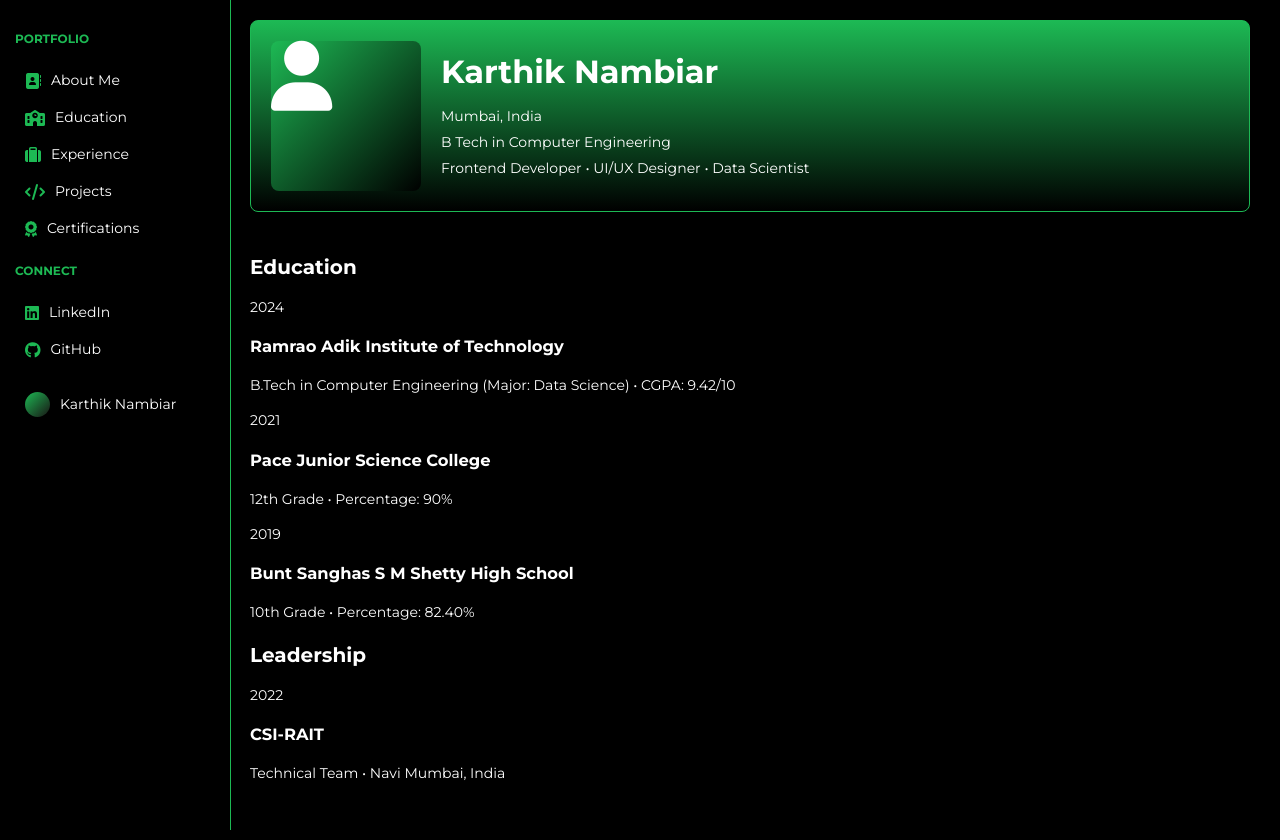
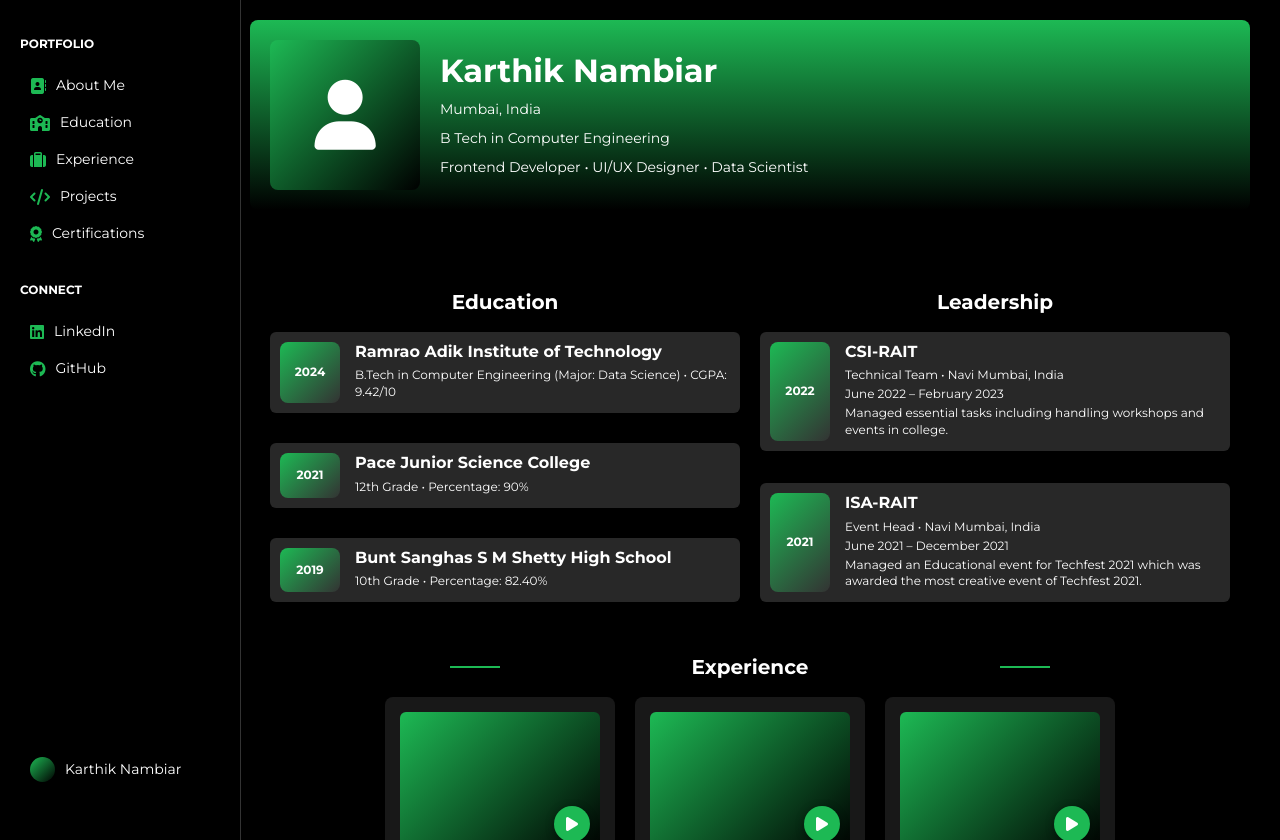
Before and after one commit to Karthik2370/spotify-portfolio, a React (Vite) app: page / in a window 1280 px wide. Before the commit the page ends 800 px from the top, so only its background shows below. Built offline with nearby package versions, Linux system fonts and the light colour scheme.

Commit message:
Add files via upload

```diff
--- a/src/styles/MainContent.css
+++ b/src/styles/MainContent.css
@@ -4,20 +4,18 @@
   padding: 20px 30px;
   flex: 1;
   overflow-y: auto;
-  background: #000000; /* Black background */
-  padding-bottom: 80px;
-  box-shadow: inset 0 0 10px rgba(0, 0, 0, 0.5);
+  background: #000000;
+  min-height: 100vh;
+  -ms-overflow-style: none;
+  scrollbar-width: none;
+}
+
+.main-content::-webkit-scrollbar {
+  display: none;
 }
 
 section {
   margin-bottom: 30px;
-}
-
-section h2 {
-  font-size: 20px;
-  font-weight: 700;
-  color: white; /* White text */
-  margin-bottom: 15px;
 }
 
 /* About Me Section */
@@ -29,78 +27,184 @@ section h2 {
   display: flex;
   align-items: center;
   gap: 20px;
-  background: linear-gradient(180deg, #1DB954 0%, #000000 100%); /* Improved gradient */
+  background: linear-gradient(180deg, #1DB954 0%, #000000 100%);
   padding: 20px;
   border-radius: 8px;
-  border: 1px solid #1DB954; /* Green border */
+  transition: transform 0.3s ease;
+}
+
+.about-header:hover {
+  transform: scale(1.02);
 }
 
 .about-image {
   width: 150px;
   height: 150px;
-  background: linear-gradient(135deg, #1DB954 0%, #000000 100%); /* Adjusted gradient */
+  background: linear-gradient(135deg, #1DB954 0%, #000000 100%);
   border-radius: 8px;
+  display: flex;
+  align-items: center;
+  justify-content: center;
+  color: white;
+}
+
+.about-details {
+  display: flex;
+  flex-direction: column;
+  gap: 8px;
 }
 
 .about-details h1 {
   font-size: 32px;
   font-weight: 700;
   color: white;
-  margin: 0 0 10px;
+  margin: 0;
+  line-height: 1.2;
 }
 
 .about-details p {
   font-size: 14px;
-  color: white; /* White text */
-  margin: 5px 0;
+  color: white;
+  margin: 0;
+  line-height: 1.5;
 }
 
-/* Education Section (Tour Dates Style) */
-.education .tour-dates {
+/* Education and Leadership Section (Book View) */
+.education-leadership .book-view {
+  display: flex;
+  gap: 20px;
+  background: none;
+  padding: 20px;
+  border-radius: 0;
+  box-shadow: none;
+}
+
+.book-left,
+.book-right {
+  flex: 1;
   display: flex;
   flex-direction: column;
-  gap: 15px;
 }
 
-.tour-item {
+.book-left h2,
+.book-right h2 {
+  font-size: 20px;
+  font-weight: 700;
+  color: white;
+  margin-bottom: 15px;
+  text-align: center;
+}
+
+.education-list,
+.leadership-list {
   display: flex;
-  gap: 20px;
+  flex-direction: column;
+  flex: 1;
+}
+
+.education-list {
+  gap: 30px; /* Increased gap to stretch Education items */
+}
+
+.leadership-list {
+  gap: 15px;
+  justify-content: space-between;
+}
+
+.education-item,
+.leadership-item {
+  display: flex;
+  gap: 15px;
   padding: 10px;
-  background-color: #181818;
+  background-color: #282828;
   border-radius: 6px;
   transition: all 0.3s ease;
 }
 
-.tour-item:hover {
-  background-color: #282828;
+.education-item:hover,
+.leadership-item:hover {
+  background-color: #333333;
   transform: scale(1.02);
 }
 
-.tour-date {
+.education-date,
+.leadership-date {
   font-size: 12px;
-  color: #1DB954; /* Green text */
+  color: white;
   font-weight: 700;
-  width: 120px;
+  background: linear-gradient(135deg, #1DB954 0%, #333333 100%);
+  padding: 8px 10px;
+  border-radius: 8px;
+  width: 60px; /* Fixed width */
+  min-width: 60px; /* Ensure it doesn't shrink */
+  max-width: 60px; /* Ensure it doesn't grow */
+  box-sizing: border-box; /* Include padding in width */
+  text-align: center;
+  line-height: 1.2;
+  display: flex;
+  align-items: center;
+  justify-content: center;
+  transition: transform 0.3s ease;
 }
 
-.tour-info h3 {
+.education-date:hover,
+.leadership-date:hover {
+  transform: scale(1.1);
+}
+
+.education-info h3,
+.leadership-info h3 {
   font-size: 16px;
   font-weight: 700;
   color: white;
   margin: 0 0 5px;
+  line-height: 1.3;
 }
 
-.tour-info p {
+.education-info p,
+.leadership-info p {
   font-size: 12px;
-  color: white; /* White text */
+  color: white;
   margin: 2px 0;
+  line-height: 1.4;
 }
 
 /* Playlist Sections */
+.section-heading {
+  font-size: 20px;
+  font-weight: 700;
+  color: white;
+  margin-bottom: 15px;
+  text-align: center;
+  position: relative;
+}
+
+.section-heading::before,
+.section-heading::after {
+  content: '';
+  width: 50px;
+  height: 2px;
+  background: #1DB954;
+  position: absolute;
+  top: 50%;
+  transform: translateY(-50%);
+}
+
+.section-heading::before {
+  left: 20%;
+}
+
+.section-heading::after {
+  right: 20%;
+}
+
 .grid {
-  display: grid;
-  grid-template-columns: repeat(auto-fill, minmax(180px, 1fr));
-  gap: 15px;
+  display: flex;
+  justify-content: center;
+  flex-wrap: wrap;
+  gap: 20px;
+  max-width: 800px;
+  margin: 0 auto;
 }
 
 @media (max-width: 768px) {
@@ -127,17 +231,23 @@ section h2 {
     font-size: 12px;
   }
 
-  .tour-item {
+  .education-leadership .book-view {
     flex-direction: column;
-    gap: 10px;
   }
 
-  .tour-date {
-    width: auto;
+  .leadership-list {
+    justify-content: flex-start;
   }
 
   .grid {
-    grid-template-columns: repeat(auto-fill, minmax(150px, 1fr));
-    gap: 10px;
+    gap: 15px;
+  }
+
+  .section-heading::before {
+    left: 10%;
+  }
+
+  .section-heading::after {
+    right: 10%;
   }
 }
--- a/src/styles/PlaylistCard.css
+++ b/src/styles/PlaylistCard.css
@@ -1,11 +1,13 @@
 /* src/styles/PlaylistCard.css */
 .playlist-card {
   background-color: #181818;
-  padding: 12px;
-  border-radius: 6px;
+  padding: 15px;
+  border-radius: 8px;
   position: relative;
   transition: background-color 0.3s ease;
   box-shadow: 0 2px 5px rgba(0, 0, 0, 0.3);
+  border: none; /* Removed green border */
+  width: 200px; /* Fixed width for consistency */
 }
 
 .playlist-card:hover {
@@ -14,21 +16,21 @@
 
 .card-image {
   width: 100%;
-  height: 120px;
-  background: linear-gradient(135deg, #1DB954 0%, #000000 100%); /* Green to black gradient */
+  height: 140px;
+  background: linear-gradient(135deg, #1DB954 0%, #000000 100%);
   border-radius: 6px;
   position: relative;
-  margin-bottom: 8px;
+  margin-bottom: 10px;
 }
 
 .play-button {
   position: absolute;
-  bottom: 8px;
-  right: 8px;
+  bottom: 10px;
+  right: 10px;
   background-color: #1DB954;
   border-radius: 50%;
-  width: 32px;
-  height: 32px;
+  width: 36px;
+  height: 36px;
   display: flex;
   align-items: center;
   justify-content: center;
@@ -37,61 +39,62 @@
 }
 
 .play-button i {
-  font-size: 14px;
+  font-size: 16px;
   color: white;
 }
 
 .playlist-card h3 {
-  font-size: 14px;
+  font-size: 16px;
   font-weight: 700;
   color: white;
-  margin: 8px 0 4px;
+  margin: 10px 0 5px;
 }
 
 .description {
-  font-size: 12px;
-  color: white; /* White text */
-  margin-bottom: 8px;
+  font-size: 13px;
+  color: white;
+  margin-bottom: 10px;
 }
 
 .playlist-card ul {
   list-style: none;
   padding: 0;
-  font-size: 11px;
-  color: white; /* White text */
+  font-size: 12px;
+  color: white;
 }
 
 .playlist-card li {
-  margin: 4px 0;
+  margin: 5px 0;
 }
 
 @media (max-width: 768px) {
   .playlist-card {
-    padding: 10px;
+    padding: 12px;
+    width: 180px;
   }
 
   .card-image {
-    height: 100px;
+    height: 120px;
   }
 
   .play-button {
-    width: 28px;
-    height: 28px;
+    width: 32px;
+    height: 32px;
   }
 
   .play-button i {
+    font-size: 14px;
+  }
+
+  .playlist-card h3 {
+    font-size: 14px;
+  }
+
+  .description {
     font-size: 12px;
   }
 
-  .playlist-card h3 {
-    font-size: 13px;
-  }
-
-  .description {
+  .playlist-card li {
     font-size: 11px;
   }
-
-  .playlist-card li {
-    font-size: 10px;
-  }
 }
--- a/src/styles/Sidebar.css
+++ b/src/styles/Sidebar.css
@@ -1,35 +1,26 @@
 /* src/styles/Sidebar.css */
 .sidebar {
   width: 200px;
-  background: #000000; /* Black background */
-  padding: 15px;
+  background: #000000;
+  padding: 20px; /* Reverted to original padding */
   position: fixed;
   height: 100vh;
   overflow-y: auto;
-  border-right: 1px solid #1DB954; /* Green border */
+  display: flex;
+  flex-direction: column;
+  border-right: 1px solid #333333;
+  -ms-overflow-style: none;
+  scrollbar-width: none;
 }
 
-.logo {
-  display: flex;
-  align-items: center;
-  gap: 10px;
-  margin-bottom: 20px;
-}
-
-.logo h2 {
-  font-size: 16px;
-  font-weight: 700;
-  color: white;
-}
-
-.logo i {
-  color: #1DB954; /* Green icon */
+.sidebar::-webkit-scrollbar {
+  display: none;
 }
 
 .library h3,
 .connect h3 {
   font-size: 12px;
-  color: #1DB954; /* Green text for headings */
+  color: white;
   margin: 15px 0 10px;
   text-transform: uppercase;
 }
@@ -46,7 +37,7 @@
   align-items: center;
   gap: 10px;
   padding: 8px 10px;
-  color: white; /* White text */
+  color: white;
   cursor: pointer;
   transition: all 0.3s ease;
   border-radius: 4px;
@@ -54,19 +45,22 @@
 
 .library li:hover,
 .connect li:hover {
-  background-color: #1DB954; /* Green background on hover */
-  color: #000000; /* Black text on hover */
+  background-color: #1DB954;
+  color: #000000;
   transform: translateX(5px);
+  box-shadow: 0 2px 5px rgba(0, 0, 0, 0.3);
 }
 
 .library li i,
 .connect li i {
   font-size: 16px;
-  color: #1DB954; /* Green icons */
+  color: #1DB954;
+  transition: color 0.3s ease;
 }
 
+.library li:hover i,
 .connect li:hover i {
-  color: #000000; /* Black icons on hover */
+  color: #000000;
 }
 
 .connect a {
@@ -80,10 +74,11 @@
 
 .profile {
   margin-top: auto;
+  margin-bottom: 30px; /* Added margin-bottom to create space below */
   display: flex;
   align-items: center;
   gap: 10px;
-  padding: 10px;
+  padding: 8px 10px; /* Consistent padding with .library li and .connect li */
   color: white;
   cursor: pointer;
 }
@@ -91,7 +86,7 @@
 .profile-image {
   width: 25px;
   height: 25px;
-  background: linear-gradient(135deg, #1DB954 0%, #191414 100%);
+  background: linear-gradient(135deg, #1DB954 0%, #000000 100%);
   border-radius: 50%;
 }
 
@@ -105,6 +100,11 @@
     height: auto;
     position: relative;
     border-right: none;
-    border-bottom: 1px solid #1DB954;
+    border-bottom: 1px solid #333333;
+    padding: 15px;
+  }
+
+  .profile {
+    margin-bottom: 20px; /* Adjusted margin for mobile */
   }
 }
```
